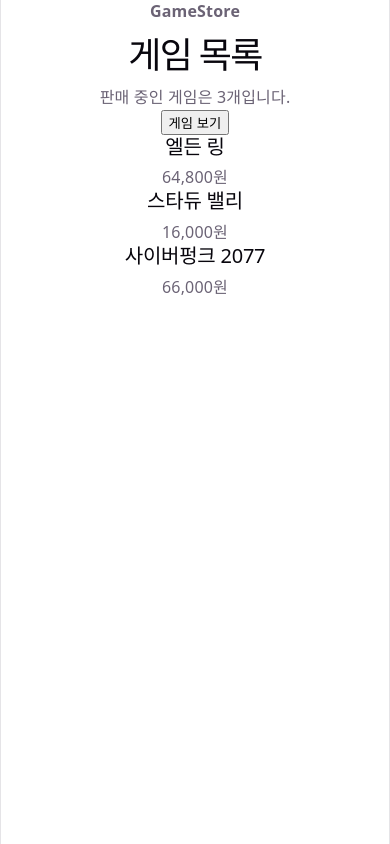
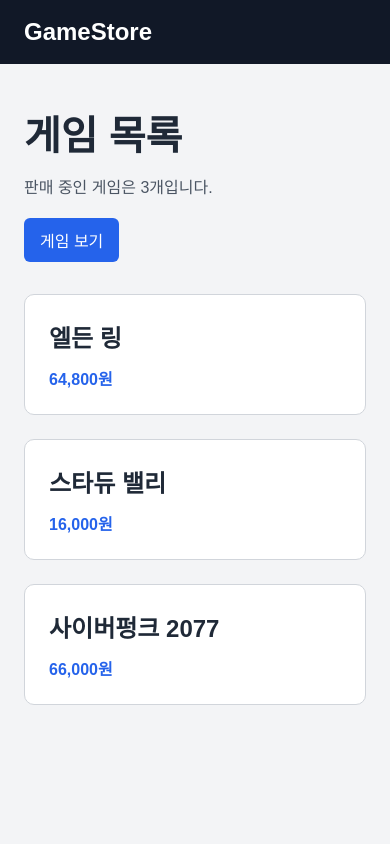
Before and after one commit to sonchang321/GameStore, a React app in the folder frontend/: page / in a window 390 px wide. Built offline with nearby package versions, Linux system fonts and the light colour scheme; the HTML template or start-up script is replaced by a standard one.

Commit message:
feat: add responsive game store layout

```diff
--- a/frontend/src/App.css
+++ b/frontend/src/App.css
@@ -1,184 +1,69 @@
-.counter {
-  font-size: 16px;
-  padding: 5px 10px;
-  border-radius: 5px;
-  color: var(--accent);
-  background: var(--accent-bg);
-  border: 2px solid transparent;
-  transition: border-color 0.3s;
-  margin-bottom: 24px;
+.site-header {
+  display: flex;
+  align-items: center;
+  min-height: 64px;
+  padding: 0 24px;
+  color: white;
+  background-color: #111827;
+}
 
-  &:hover {
-    border-color: var(--accent-border);
-  }
-  &:focus-visible {
-    outline: 2px solid var(--accent);
-    outline-offset: 2px;
+.site-logo {
+  font-size: 24px;
+}
+
+.store {
+  width: 100%;
+  max-width: 1100px;
+  margin: 0 auto;
+  padding: 40px 24px 64px;
+}
+
+.store-title {
+  margin: 0;
+  font-size: 40px;
+}
+
+.game-summary {
+  margin: 12px 0 20px;
+  color: #4b5563;
+}
+
+.browse-button {
+  padding: 10px 16px;
+  color: white;
+  background-color: #2563eb;
+  border: 0;
+  border-radius: 6px;
+  cursor: pointer;
+}
+
+.game-list {
+  display: grid;
+  grid-template-columns: repeat(3, minmax(0, 1fr));
+  gap: 24px;
+  margin-top: 32px;
+}
+
+.game-card {
+  padding: 24px;
+  background-color: white;
+  border: 1px solid #d1d5db;
+  border-radius: 10px;
+}
+
+.game-card h2 {
+  margin: 0 0 12px;
+  overflow-wrap: anywhere;
+}
+
+.game-card p {
+  margin: 0;
+  color: #2563eb;
+  font-weight: bold;
+}
+
+@media (max-width: 800px) {
+  .game-list {
+    grid-template-columns: 1fr;
   }
 }
-
-.hero {
-  position: relative;
-
-  .base,
-  .framework,
-  .vite {
-    inset-inline: 0;
-    margin: 0 auto;
-  }
-
-  .base {
-    width: 170px;
-    position: relative;
-    z-index: 0;
-  }
-
-  .framework,
-  .vite {
-    position: absolute;
-  }
-
-  .framework {
-    z-index: 1;
-    top: 34px;
-    height: 28px;
-    transform: perspective(2000px) rotateZ(300deg) rotateX(44deg) rotateY(39deg)
-      scale(1.4);
-  }
-
-  .vite {
-    z-index: 0;
-    top: 107px;
-    height: 26px;
-    width: auto;
-    transform: perspective(2000px) rotateZ(300deg) rotateX(40deg) rotateY(39deg)
-      scale(0.8);
-  }
-}
-
-#center {
-  display: flex;
-  flex-direction: column;
-  gap: 25px;
-  place-content: center;
-  place-items: center;
-  flex-grow: 1;
-
-  @media (max-width: 1024px) {
-    padding: 32px 20px 24px;
-    gap: 18px;
-  }
-}
-
-#next-steps {
-  display: flex;
-  border-top: 1px solid var(--border);
-  text-align: left;
-
-  & > div {
-    flex: 1 1 0;
-    padding: 32px;
-    @media (max-width: 1024px) {
-      padding: 24px 20px;
-    }
-  }
-
-  .icon {
-    margin-bottom: 16px;
-    width: 22px;
-    height: 22px;
-  }
-
-  @media (max-width: 1024px) {
-    flex-direction: column;
-    text-align: center;
-  }
-}
-
-#docs {
-  border-right: 1px solid var(--border);
-
-  @media (max-width: 1024px) {
-    border-right: none;
-    border-bottom: 1px solid var(--border);
-  }
-}
-
-#next-steps ul {
-  list-style: none;
-  padding: 0;
-  display: flex;
-  gap: 8px;
-  margin: 32px 0 0;
-
-  .logo {
-    height: 18px;
-  }
-
-  a {
-    color: var(--text-h);
-    font-size: 16px;
-    border-radius: 6px;
-    background: var(--social-bg);
-    display: flex;
-    padding: 6px 12px;
-    align-items: center;
-    gap: 8px;
-    text-decoration: none;
-    transition: box-shadow 0.3s;
-
-    &:hover {
-      box-shadow: var(--shadow);
-    }
-    .button-icon {
-      height: 18px;
-      width: 18px;
-    }
-  }
-
-  @media (max-width: 1024px) {
-    margin-top: 20px;
-    flex-wrap: wrap;
-    justify-content: center;
-
-    li {
-      flex: 1 1 calc(50% - 8px);
-    }
-
-    a {
-      width: 100%;
-      justify-content: center;
-      box-sizing: border-box;
-    }
-  }
-}
-
-#spacer {
-  height: 88px;
-  border-top: 1px solid var(--border);
-  @media (max-width: 1024px) {
-    height: 48px;
-  }
-}
-
-.ticks {
-  position: relative;
-  width: 100%;
-
-  &::before,
-  &::after {
-    content: '';
-    position: absolute;
-    top: -4.5px;
-    border: 5px solid transparent;
-  }
-
-  &::before {
-    left: 0;
-    border-left-color: var(--border);
-  }
-  &::after {
-    right: 0;
-    border-right-color: var(--border);
-  }
-}
--- a/frontend/src/App.jsx
+++ b/frontend/src/App.jsx
@@ -1,4 +1,5 @@
 import GameCard from './components/GameCard.jsx'
+import './App.css'
 
 const games = [
     {
@@ -24,16 +25,19 @@
 
     return (
         <>
-            <header>
-                <strong>{storeName}</strong>
+            <header className="site-header">
+                <strong className="site-logo">{storeName}</strong>
             </header>
 
             <main className="store">
                 <h1 className="store-title">게임 목록</h1>
-                <p title="현재 판매 중인 게임 수">
+                <p className="game-summary" title="현재 판매 중인 게임 수">
                     판매 중인 게임은 {gameCount}개입니다.
                 </p>
-                <button type="button" disabled={gameCount === 0}>
+                <button
+                    className="browse-button"
+                    type="button"
+                    disabled={gameCount === 0}>
                     게임 보기
                 </button>
                 <section className="game-list">
--- a/frontend/src/index.css
+++ b/frontend/src/index.css
@@ -1,111 +1,22 @@
-:root {
-  --text: #6b6375;
-  --text-h: #08060d;
-  --bg: #fff;
-  --border: #e5e4e7;
-  --code-bg: #f4f3ec;
-  --accent: #aa3bff;
-  --accent-bg: rgba(170, 59, 255, 0.1);
-  --accent-border: rgba(170, 59, 255, 0.5);
-  --social-bg: rgba(244, 243, 236, 0.5);
-  --shadow:
-    rgba(0, 0, 0, 0.1) 0 10px 15px -3px, rgba(0, 0, 0, 0.05) 0 4px 6px -2px;
-
-  --sans: system-ui, 'Segoe UI', Roboto, sans-serif;
-  --heading: system-ui, 'Segoe UI', Roboto, sans-serif;
-  --mono: ui-monospace, Consolas, monospace;
-
-  font: 18px/145% var(--sans);
-  letter-spacing: 0.18px;
-  color-scheme: light dark;
-  color: var(--text);
-  background: var(--bg);
-  font-synthesis: none;
-  text-rendering: optimizeLegibility;
-  -webkit-font-smoothing: antialiased;
-  -moz-osx-font-smoothing: grayscale;
-
-  @media (max-width: 1024px) {
-    font-size: 16px;
-  }
+* {
+  box-sizing: border-box;
 }
 
-@media (prefers-color-scheme: dark) {
-  :root {
-    --text: #9ca3af;
-    --text-h: #f3f4f6;
-    --bg: #16171d;
-    --border: #2e303a;
-    --code-bg: #1f2028;
-    --accent: #c084fc;
-    --accent-bg: rgba(192, 132, 252, 0.15);
-    --accent-border: rgba(192, 132, 252, 0.5);
-    --social-bg: rgba(47, 48, 58, 0.5);
-    --shadow:
-      rgba(0, 0, 0, 0.4) 0 10px 15px -3px, rgba(0, 0, 0, 0.25) 0 4px 6px -2px;
-  }
-
-  #social .button-icon {
-    filter: invert(1) brightness(2);
-  }
+:root {
+  font-family: Arial, sans-serif;
+  color: #1f2937;
+  background-color: #f3f4f6;
 }
 
 body {
   margin: 0;
+  min-width: 320px;
+}
+
+button {
+  font: inherit;
 }
 
 #root {
-  width: 1126px;
-  max-width: 100%;
-  margin: 0 auto;
-  text-align: center;
-  border-inline: 1px solid var(--border);
-  min-height: 100svh;
-  display: flex;
-  flex-direction: column;
-  box-sizing: border-box;
+  min-height: 100vh;
 }
-
-h1,
-h2 {
-  font-family: var(--heading);
-  font-weight: 500;
-  color: var(--text-h);
-}
-
-h1 {
-  font-size: 56px;
-  letter-spacing: -1.68px;
-  margin: 32px 0;
-  @media (max-width: 1024px) {
-    font-size: 36px;
-    margin: 20px 0;
-  }
-}
-h2 {
-  font-size: 24px;
-  line-height: 118%;
-  letter-spacing: -0.24px;
-  margin: 0 0 8px;
-  @media (max-width: 1024px) {
-    font-size: 20px;
-  }
-}
-p {
-  margin: 0;
-}
-
-code,
-.counter {
-  font-family: var(--mono);
-  display: inline-flex;
-  border-radius: 4px;
-  color: var(--text-h);
-}
-
-code {
-  font-size: 15px;
-  line-height: 135%;
-  padding: 4px 8px;
-  background: var(--code-bg);
-}
```
Also changed, not shown: 1 other file (tests, documents, lock files or other folders).
